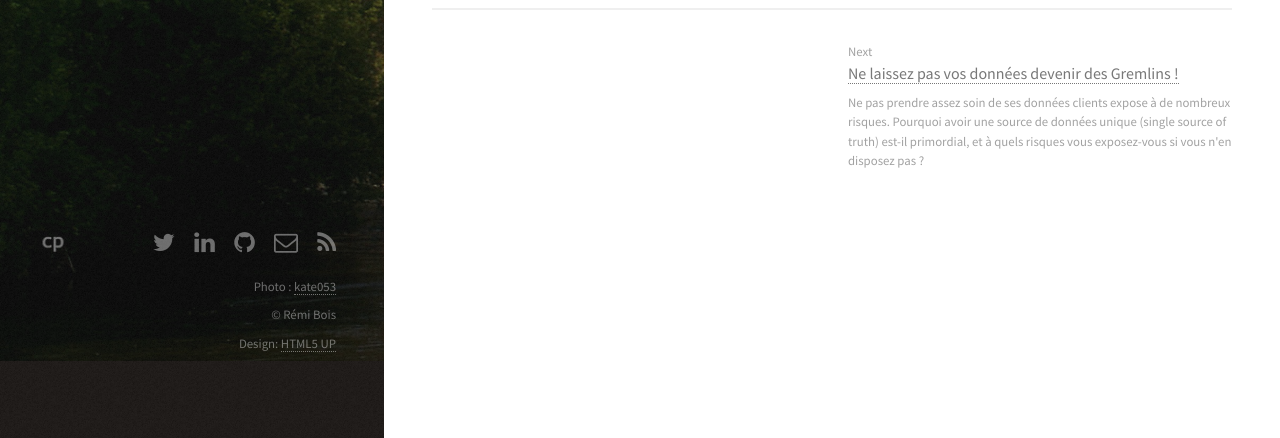
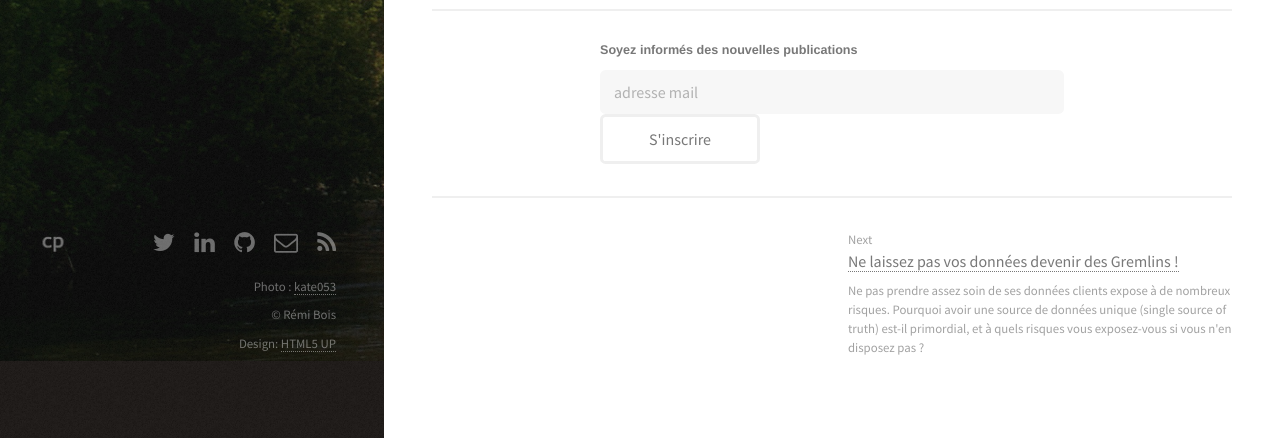
Before and after one commit to sildar/ledatablog, a Jekyll site: the page built from _posts/2019-10-21-hello-world.md, in a window 1280 px wide and 1400 px high, scrolled down 1542 px, cut to the strip 962-1400 px from the top of the window. Built offline with Jekyll 4.4.1, drawn with Linux system fonts in a browser that asks for light colours; comment, search, counter and statistics services are not loaded.

Commit message:
Added mailing list form

```diff
--- a/_includes/head.html
+++ b/_includes/head.html
@@ -13,3 +13,10 @@
 <link rel="icon" type="image/png" sizes="32x32" href="/images/favicon-32x32.png">
 <link rel="icon" type="image/png" sizes="16x16" href="/images/favicon-16x16.png">
 <link rel="manifest" href="/site.webmanifest">
+
+<link href="//cdn-images.mailchimp.com/embedcode/horizontal-slim-10_7.css" rel="stylesheet" type="text/css">
+<style type="text/css">
+	#mc_embed_signup{background:#fff; clear:left; font:14px Helvetica,Arial,sans-serif; width:100%;}
+	/* Add your own Mailchimp form style overrides in your site stylesheet or in this style block.
+	   We recommend moving this block and the preceding CSS link to the HEAD of your HTML file. */
+</style>
--- a/_layouts/post.html
+++ b/_layouts/post.html
@@ -33,6 +33,24 @@
 
       {% include disqus.html %}
 
+	  <hr size=5>
+
+	  	<!-- Begin Mailchimp Signup Form -->
+
+<div id="mc_embed_signup" style="margin-top:50px; width: 58%; margin: auto;">
+<form action="https://ledatablog.us19.list-manage.com/subscribe/post?u=89b7aa358e34f464a27183451&amp;id=f68a9a03f3" method="post" id="mc-embedded-subscribe-form" name="mc-embedded-subscribe-form" class="validate" target="_blank" novalidate>
+    <div id="mc_embed_signup_scroll">
+	<label for="mce-EMAIL" style="font-weight:bold;">Soyez informés des nouvelles publications</label>
+	<input type="email" value="" name="EMAIL" class="email" id="mce-EMAIL" placeholder="adresse mail" required>
+    <!-- real people should not fill this in and expect good things - do not remove this or risk form bot signups-->
+    <div style="position: absolute; left: -5000px;" aria-hidden="true"><input type="text" name="b_89b7aa358e34f464a27183451_f68a9a03f3" tabindex="-1" value=""></div>
+    <div class="clear"><input type="submit" value="S'inscrire" name="subscribe" id="mc-embedded-subscribe" class="button"></div>
+    </div>
+</form>
+</div>
+
+<!--End mc_embed_signup-->
+
       {% if page.previous.url or page.next.url %}
       <hr />
       <div class="row">
@@ -53,6 +71,7 @@
       </div>
       {% endif %}
 
+
 		</div>
 
     {% include footer.html %}
```
